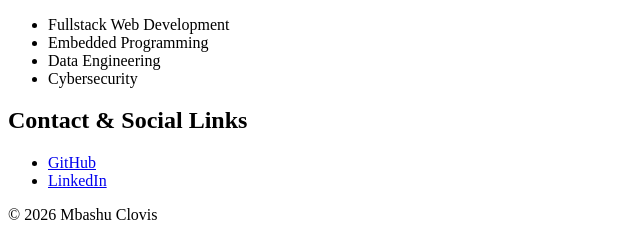
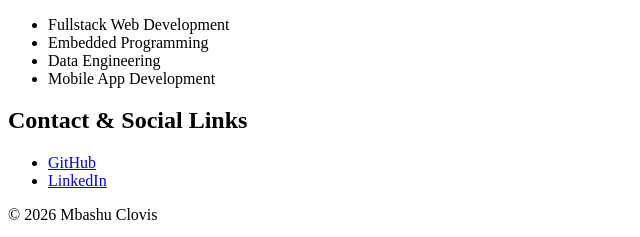
Before and after one commit to clovismbashu/browser-programming-test2026, a plain HTML site: page lecture-02-semantic-html/index.html in a window 1280 px wide. Shown: the part 798-1035 px from the top of the page, 0-640 px from the left. Drawn offline with Linux system fonts and the light colour scheme.

Commit message:
Lecture 02 – semantic HTML structure

```diff
--- a/lecture-02-semantic-html/index.html
+++ b/lecture-02-semantic-html/index.html
@@ -70,7 +70,7 @@
         <li>Fullstack Web Development</li>
         <li>Embedded Programming</li>
         <li>Data Engineering</li>
-        <li>Cybersecurity</li>
+        <li>Mobile App Development</li>
       </ul>
     </section>
   </main>
```
